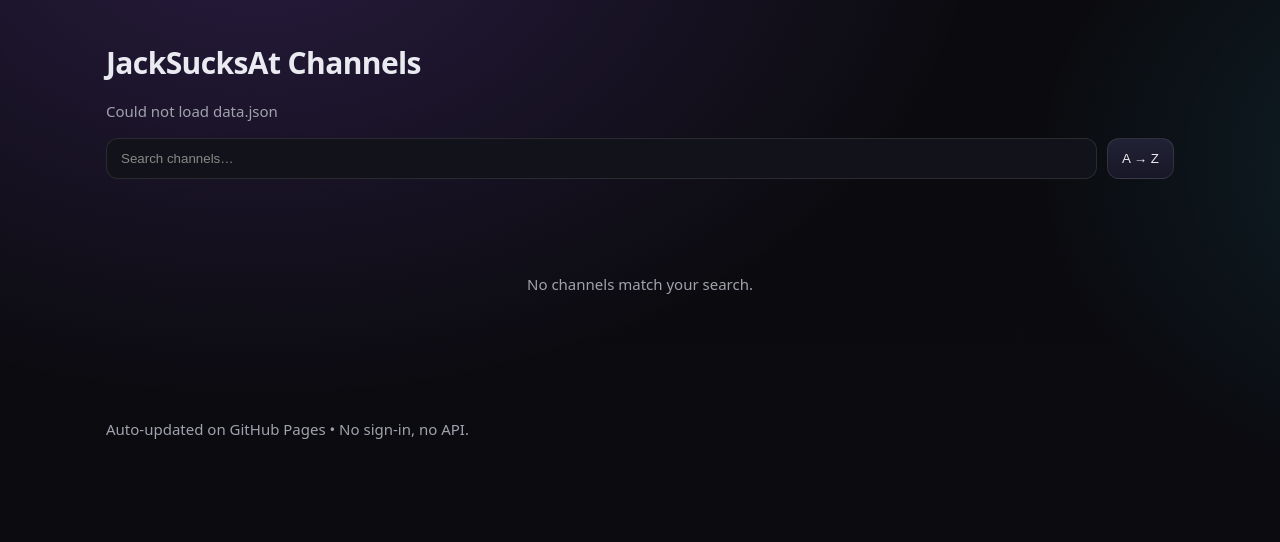
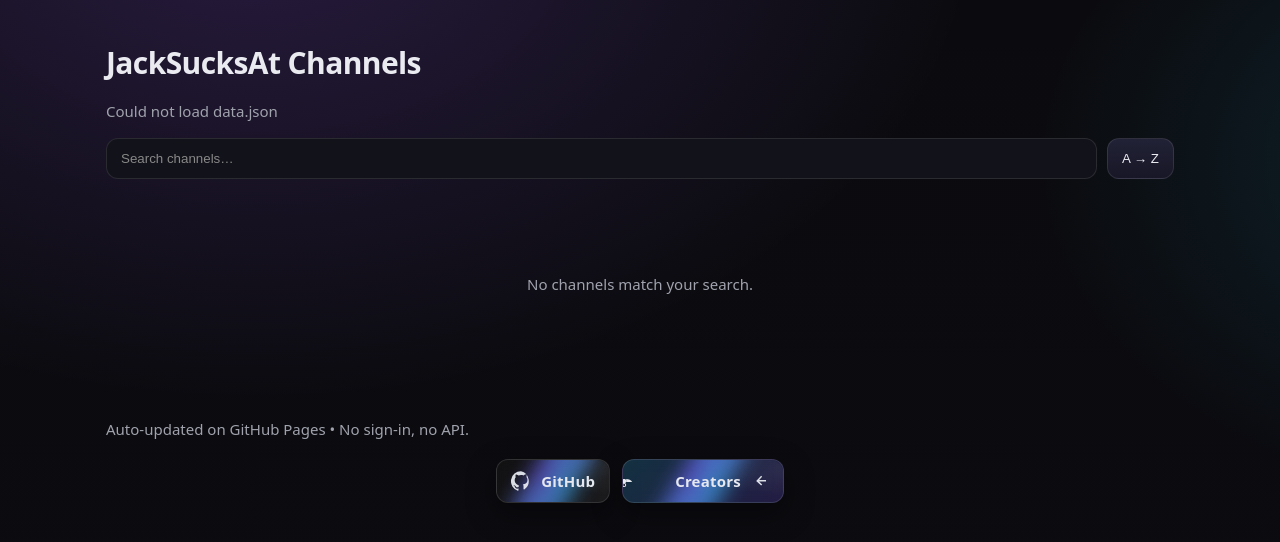
Before and after one commit to TheCreatorsList/JackSucksAtLife, a website: page web/index.html in a window 1280 px wide. Drawn offline with Linux system fonts and the light colour scheme; no server answers.

Commit message:
Update index.html

```diff
--- a/web/index.html
+++ b/web/index.html
@@ -26,6 +26,131 @@
 
   <footer class="wrap muted">
     <p>Auto-updated on GitHub Pages • No sign-in, no API.</p>
+
+<div class="footer-cta">
+  <a class="fx-btn btn-github" href="https://github.com/T3chieJack" target="_blank" rel="noopener" aria-label="Open GitHub">
+    <!-- Octocat -->
+    <svg aria-hidden="true" viewBox="0 0 16 16" width="20" height="20" class="icon">
+      <path fill="currentColor" d="M8 .2a8 8 0 0 0-2.53 15.6c.4.07.55-.17.55-.38v-1.33c-2.25.49-2.73-1.08-2.73-1.08-.36-.9-.89-1.15-.89-1.15-.73-.5.06-.49.06-.49.8.06 1.22.82 1.22.82.72 1.23 1.9.88 2.36.67.07-.52.28-.88.5-1.08C4.85 10.6 2.95 9.95 2.95 7.1c0-.87.31-1.58.82-2.14-.08-.2-.36-1.01.08-2.1 0 0 .68-.22 2.23.82A7.7 7.7 0 0 1 8 3.25c.69 0 1.39.09 2.04.26 1.55-1.04 2.22-.82 2.22-.82.45 1.09.17 1.9.09 2.1.51.56.82 1.27.82 2.14 0 2.86-1.9 3.49-3.7 3.67.29.25.54.74.54 1.5v2.22c0 .21.15.45.55.38A8 8 0 0 0 8 .2Z"/>
+    </svg>
+    <span>GitHub</span>
+  </a>
+
+  <a class="fx-btn btn-creators" href="https://channellists.github.io/Creators/" aria-label="Open Creators Hub">
+    <!-- Tiny car -->
+    <span class="car-wrap" aria-hidden="true">
+      <svg class="car" width="28" height="14" viewBox="0 0 56 28">
+        <g fill="currentColor">
+          <rect x="6" y="10" width="34" height="8" rx="3"></rect>
+          <path d="M40 10c5 0 10 2 12 6H40z"></path>
+        </g>
+        <g class="wheel" transform="translate(16,22)">
+          <circle r="4" fill="currentColor"></circle>
+          <circle r="2" fill="#0b0f1a"></circle>
+        </g>
+        <g class="wheel" transform="translate(36,22)">
+          <circle r="4" fill="currentColor"></circle>
+          <circle r="2" fill="#0b0f1a"></circle>
+        </g>
+      </svg>
+    </span>
+    <span>Creators</span>
+    <svg aria-hidden="true" viewBox="0 0 24 24" width="18" height="18" class="icon arrow">
+      <path fill="currentColor" d="M13.5 5l1.4 1.4-4.1 4.1H20v2H10.8l4.1 4.1-1.4 1.4L6.9 12z"/>
+    </svg>
+  </a>
+
+  <style>
+    /* Scoped variables */
+    .footer-cta{
+      --bg1: rgba(124,92,255,.25);
+      --bg2: rgba(56,189,248,.25);
+      --ring: rgba(124,92,255,.55);
+      --text: #e6e8f0;
+      --muted: #9aa3b2;
+
+      display:flex; gap:12px; justify-content:center; flex-wrap:wrap;
+      margin:18px 0 6px;
+    }
+
+    /* Base button */
+    .footer-cta .fx-btn{
+      position:relative; display:inline-flex; align-items:center; gap:10px;
+      padding:10px 14px; border-radius:12px; font-weight:800; letter-spacing:.2px;
+      color:var(--text); text-decoration:none; border:1px solid rgba(255,255,255,.12);
+      background: linear-gradient(135deg, var(--bg1), var(--bg2));
+      backdrop-filter: blur(8px);
+      box-shadow: 0 10px 30px rgba(0,0,0,.35);
+      transition: transform .12s ease, box-shadow .12s ease, background .3s ease;
+      isolation:isolate; overflow:hidden;
+    }
+    .footer-cta .fx-btn .icon{ opacity:.95 }
+    .footer-cta .fx-btn:hover{
+      transform: translateY(-1px);
+      box-shadow: 0 16px 36px rgba(0,0,0,.45);
+    }
+    .footer-cta .fx-btn:active{ transform: translateY(0) }
+
+    /* Animated glow ring */
+    .footer-cta .fx-btn::before{
+      content:""; position:absolute; inset:-1px; z-index:-1; border-radius:14px;
+      background: conic-gradient(from 0deg, #7c5cff, #38bdf8, #7c5cff);
+      filter: blur(10px); opacity:.65; animation: footer_spin 6s linear infinite;
+    }
+    @keyframes footer_spin { to { transform: rotate(1turn); } }
+
+    /* Inner shine */
+    .footer-cta .fx-btn::after{
+      content:""; position:absolute; inset:0; border-radius:12px; pointer-events:none;
+      background:
+        radial-gradient(120% 120% at -20% -50%, rgba(255,255,255,.18), transparent 45%),
+        radial-gradient(140% 140% at 120% 20%, rgba(255,255,255,.08), transparent 50%);
+      mix-blend-mode: screen; opacity:.9;
+    }
+
+    /* Focus ring */
+    .footer-cta .fx-btn:focus-visible{
+      outline: none;
+      box-shadow: 0 0 0 6px var(--ring) inset, 0 12px 28px rgba(0,0,0,.4);
+    }
+
+    /* prefers-reduced-motion */
+    @media (prefers-reduced-motion: reduce){
+      .footer-cta .fx-btn::before{ animation: none }
+      .footer-cta .btn-creators .car,
+      .footer-cta .btn-creators .wheel{ animation: none !important }
+    }
+
+    /* GitHub theme */
+    .footer-cta .btn-github{
+      --bg1: rgba(23,23,23,.55);
+      --bg2: rgba(60,60,60,.35);
+    }
+    .footer-cta .btn-github:hover{ box-shadow: 0 0 0 6px rgba(124,92,255,.45) inset }
+
+    /* Creators button (car drive) */
+    .footer-cta .btn-creators{
+      --bg1: rgba(56,189,248,.22);
+      --bg2: rgba(124,92,255,.22);
+      overflow:hidden;
+    }
+    .footer-cta .btn-creators .arrow{ transition: transform .12s ease }
+    .footer-cta .btn-creators:hover .arrow{ transform: translateX(2px) }
+
+    .footer-cta .car-wrap{ position:relative; width:28px; height:14px; overflow:visible }
+    .footer-cta .btn-creators .car{ display:block; color:var(--text); transform: translateX(-110%) }
+    .footer-cta .btn-creators:hover .car{ animation: footer_drive 1.6s ease-out forwards }
+    .footer-cta .btn-creators .wheel{ transform-box: fill-box; transform-origin: center }
+    .footer-cta .btn-creators:hover .wheel{ animation: footer_spinWheels .6s linear infinite }
+
+    @keyframes footer_drive{
+      0%   { transform: translateX(-110%); opacity: 0; }
+      10%  { opacity: 1; }
+      100% { transform: translateX(115%); opacity: 1; }
+    }
+    @keyframes footer_spinWheels{ to { transform: rotate(1turn); } }
+  </style>
+</div>
   </footer>
 
   <!-- Detail modal -->
```
